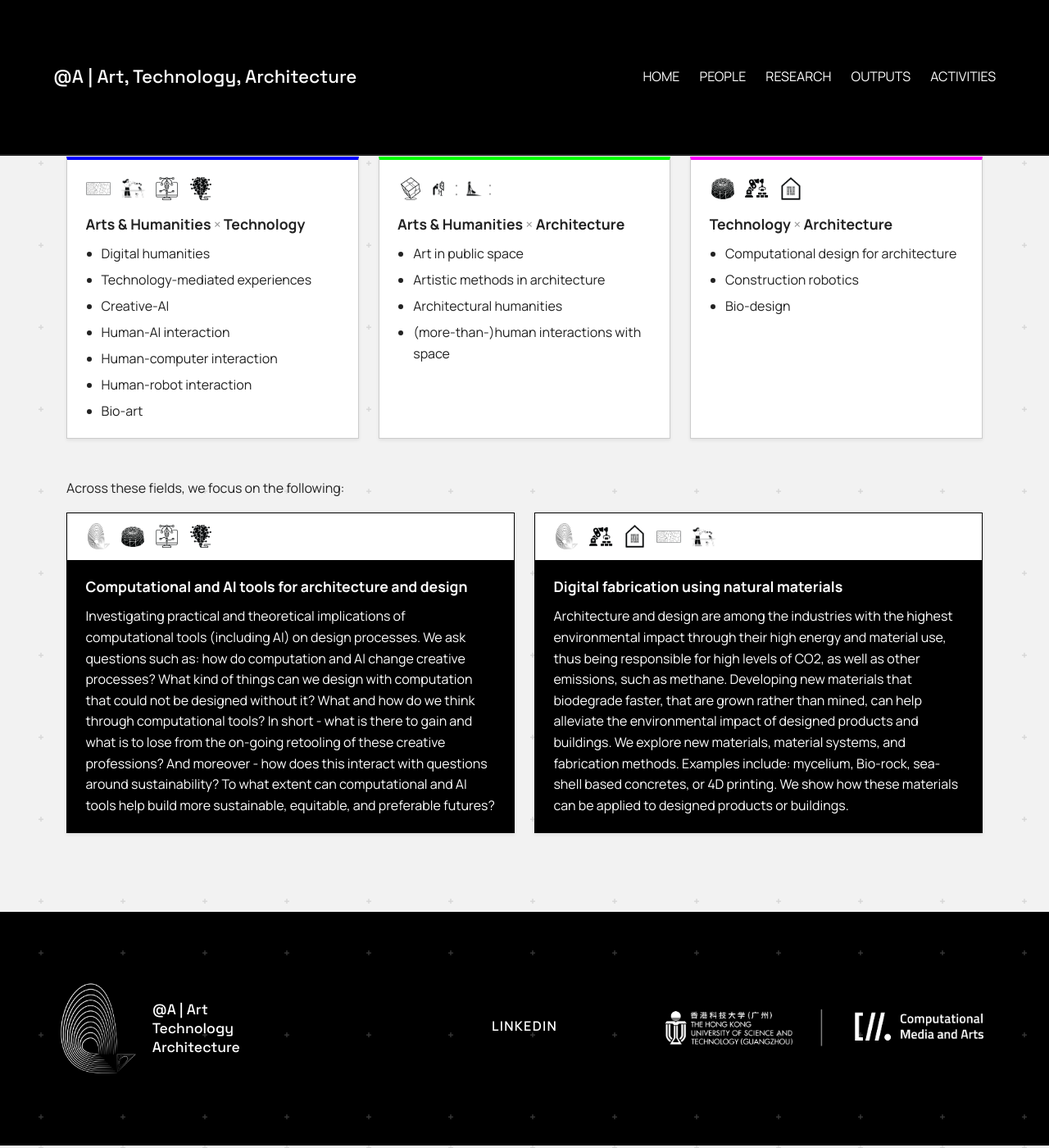
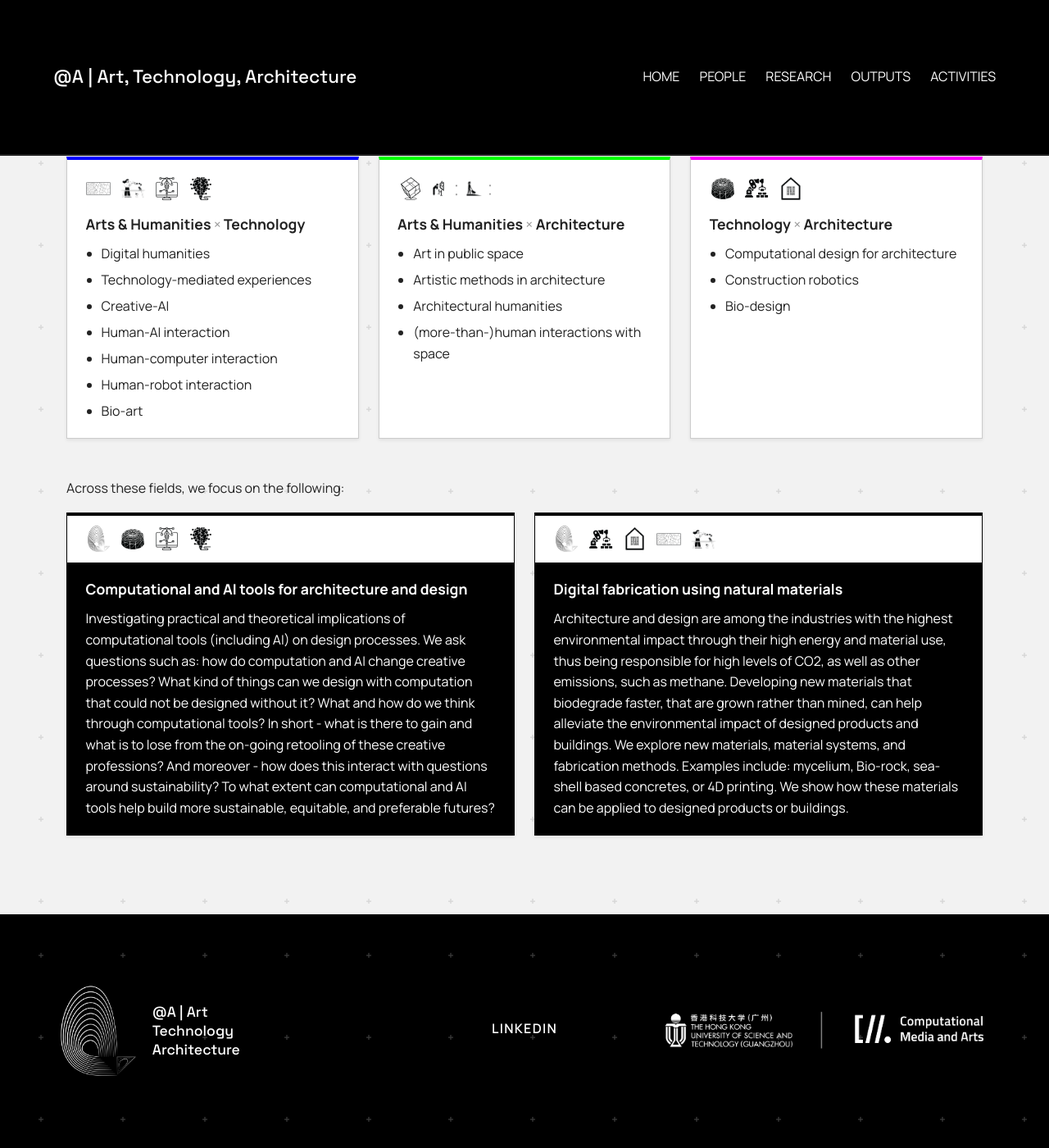
Before and after one commit to anqua/at-a, a Jekyll site: the page built from research.md, in a window 1280 px wide and 1400 px high, scrolled down 651 px. Shown: the whole window at 82% size. Built offline with Jekyll 4.4.1, drawn with Linux system fonts in a browser that asks for light colours.

Commit message:
Add a 4px black top stripe to the dark theme cards
Matches the coloured top borders on the three intersection cards.

Co-Authored-By: Claude Sonnet 5 <noreply@anthropic.com>

```diff
--- a/assets/css/style.css
+++ b/assets/css/style.css
@@ -600,7 +600,7 @@ main a:not(.pub-btn):hover {
   background: #000;
   color: #fff;
   border-color: #000;
-  border-top: 1px solid #000;
+  border-top: 4px solid #000;
 }
 
 .research-card--dark .research-theme-icons {
```
